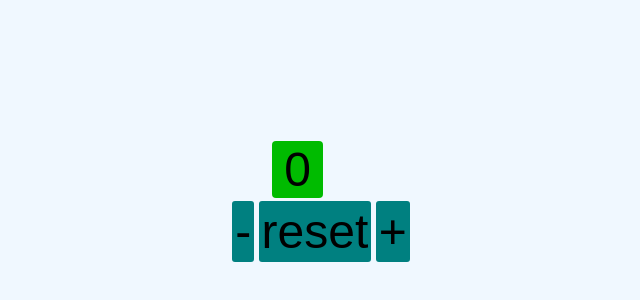
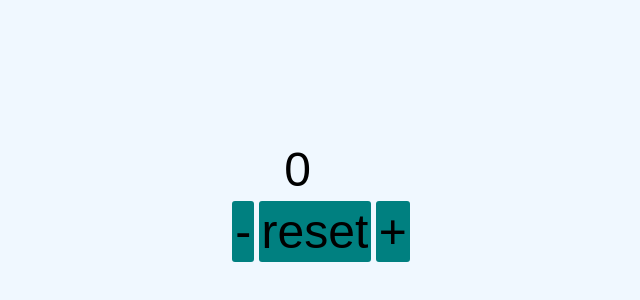
Before and after one commit to kogerhj/misc-projects, a plain HTML site: page JS-counter/index.html in a window 1280 px wide. Shown: the part 198-498 px from the top of the page, without its empty margins (319-959 px from the left). Drawn offline with Linux system fonts and the light colour scheme.

Commit message:
Removed background color of span element/output

```diff
--- a/JS-counter/style.css
+++ b/JS-counter/style.css
@@ -35,7 +35,7 @@ body {
 
 span {
     font-size: 3rem;
-    background-color: #00bb00;
+    background-color: none;
     padding: 2px 12px;
     /* margin-left: 16px;
     margin-right: 16px; */
```
